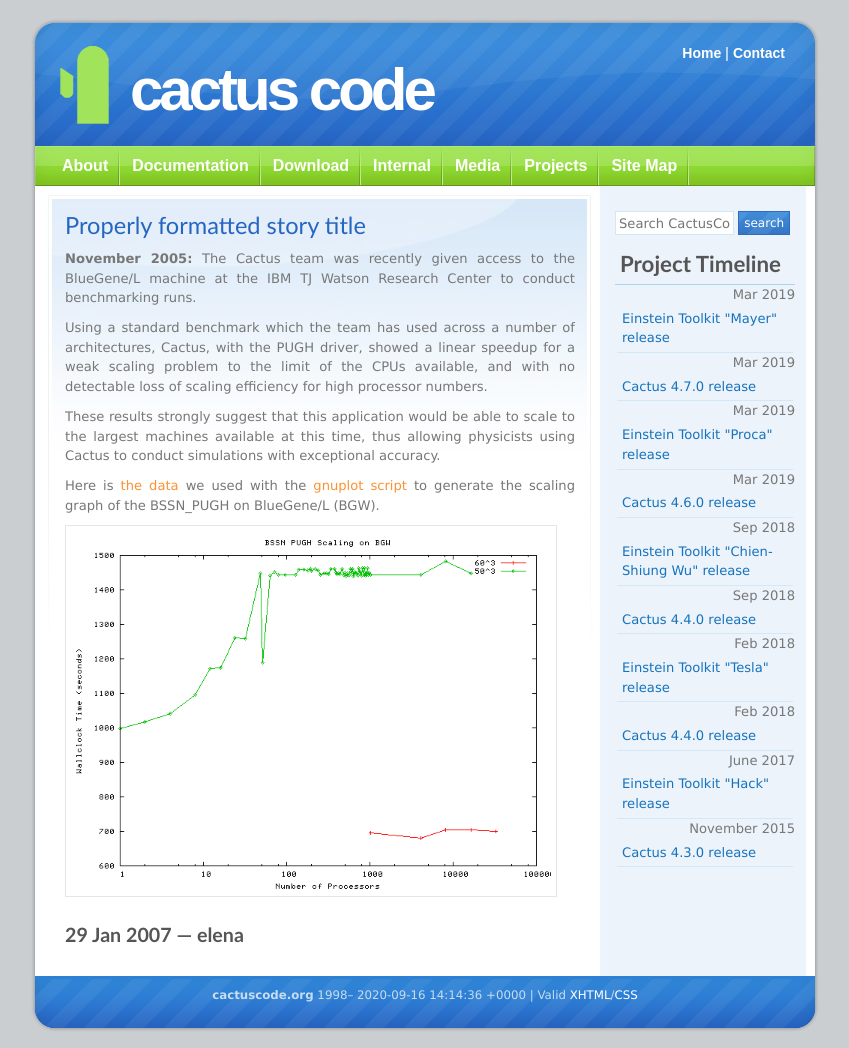
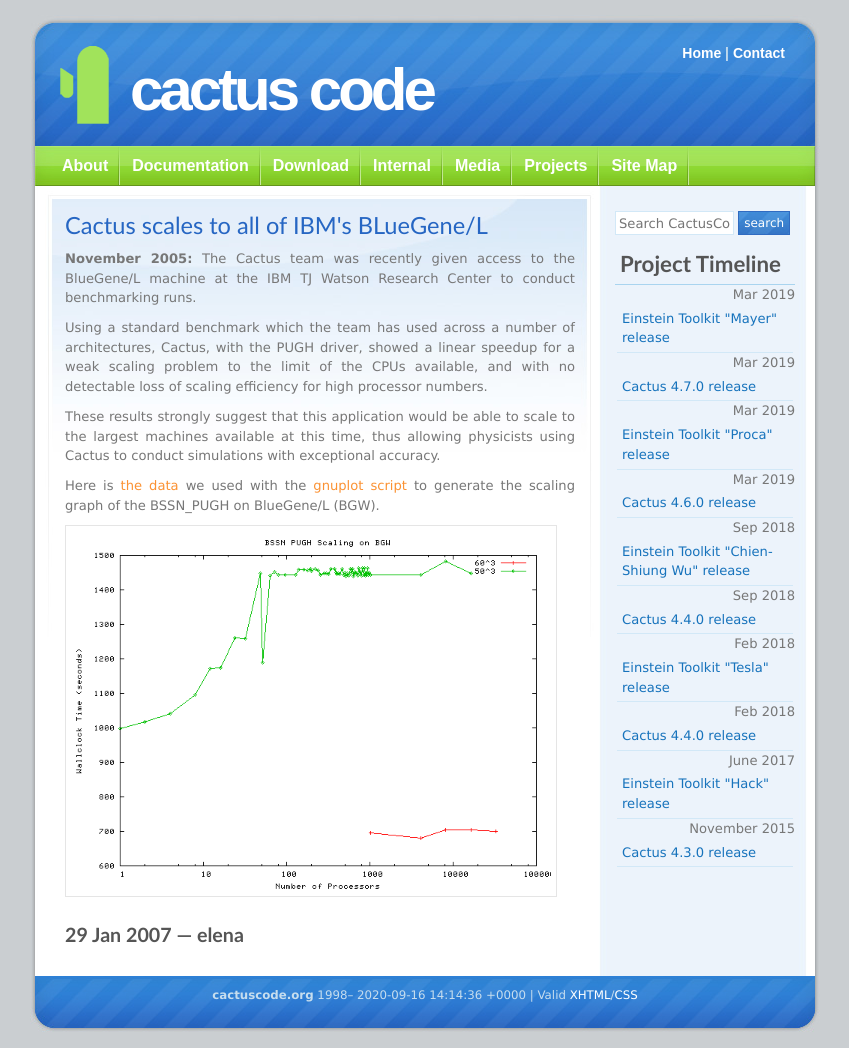
Before and after one commit to EinsteinToolkit/www.cactuscode.org, a Jekyll site: the page built from media/news/bssnpughonbgw/index.md, in a window 1280 px wide. Shown: the whole page, without its empty margins (215-1064 px from the left). Built offline with Jekyll 4.4.1, drawn with Linux system fonts in a browser that asks for light colours; comment, search, counter and statistics services are not loaded.

Commit message:
news: add title for Cactus on BG/L story

```diff
--- a/media/news/bssnpughonbgw/index.md
+++ b/media/news/bssnpughonbgw/index.md
@@ -1,6 +1,6 @@
 ---
 layout: default
-title: Properly formatted story title
+title: Cactus scales to all of IBM's BLueGene/L
 sitemap_exclude: true
 ---
 **November 2005:** The Cactus team was recently given access to the
```
